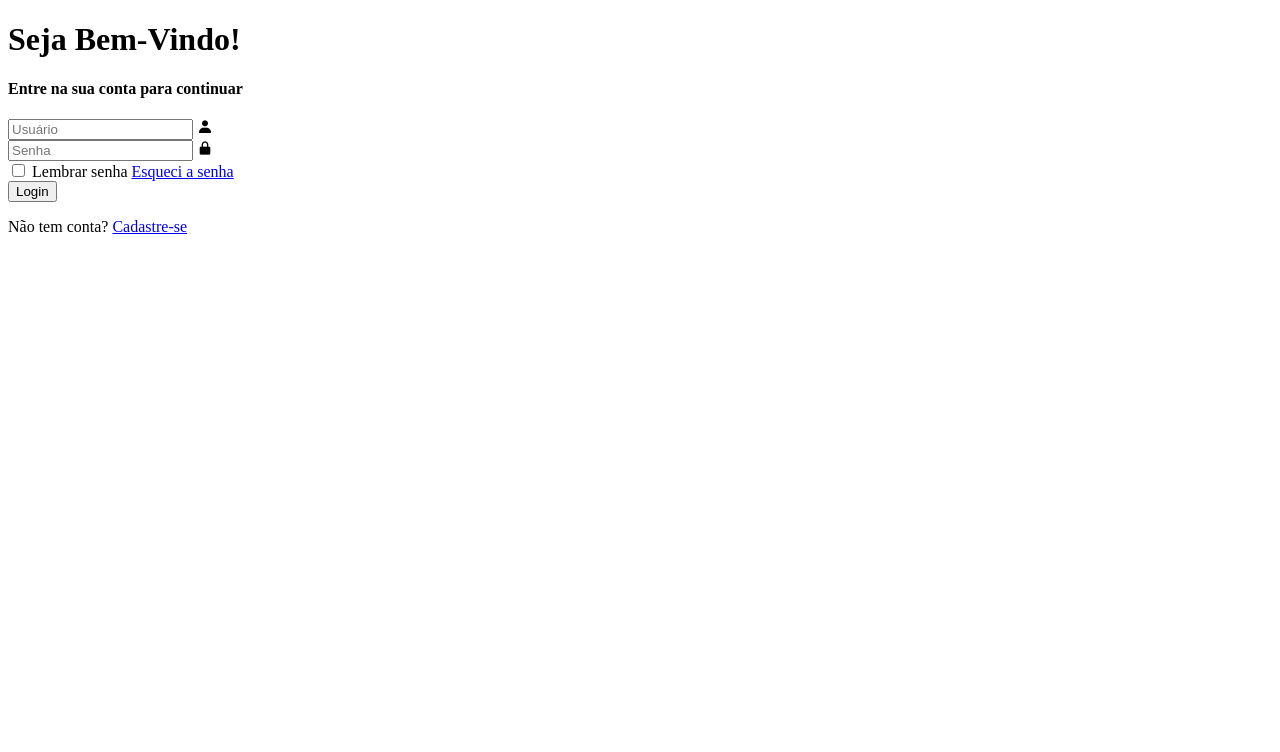
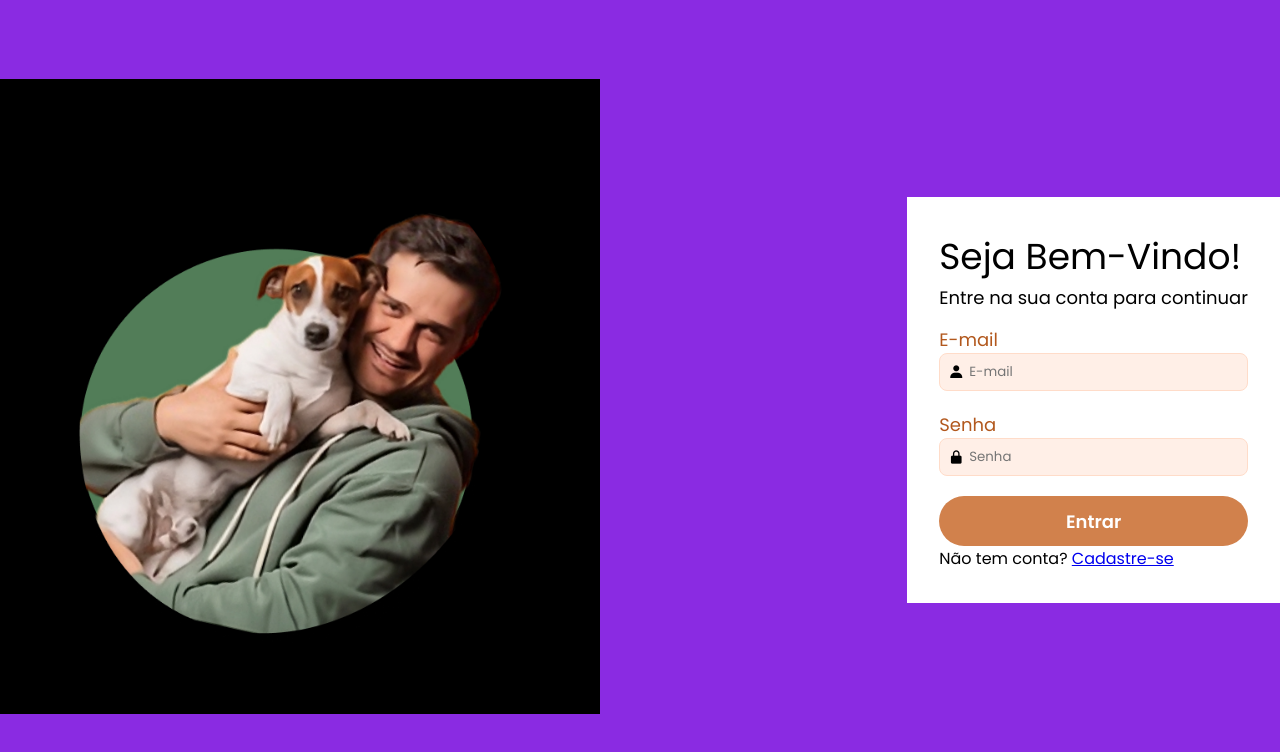
Before and after one commit to PablinyVitoria-Dev/Miss-o-Patinhas, a plain HTML site: page pages/login.html in a window 1280 px wide. Drawn offline with nearby package versions, Linux system fonts and the light colour scheme; a web font is replaced by a local one.

Commit message:
Atualização na tela de login

```diff
--- a/css/login.css
+++ b/css/login.css
@@ -0,0 +1,94 @@
+@import url('https://fonts.googleapis.com/css2?family=Patua+One&family=Poppins:ital,wght@0,100;0,200;0,300;0,400;0,500;0,600;0,700;0,800;0,900;1,100;1,200;1,300;1,400;1,500;1,600;1,700;1,800;1,900&family=Righteous&family=Roboto:ital,wdth,wght@0,75..100,100..900;1,75..100,100..900&family=Sarala:wght@400;700&display=swap');
+
+* {
+  margin:0;
+  padding: 0;
+  box-sizing: border-box;
+  font-family: "Poppins", sans-serif;
+}
+
+body {
+  background-color: aquamarine;
+  display: flex;
+  justify-content: center; /* Posiciona o elemento na horinzontal*/
+}
+
+main{
+background-color: blueviolet; /*cor de fundo */
+height: 100vh;   /* altura da Viewport */
+display: flex; /* Deixa os elementos filhos um do lado do outro*/
+max-width: 1400px; /* Determina o maximo da largura */
+width: 100%;
+align-items: center;
+justify-content: space-between;  /* Faz espaçamento entre elementos*/
+}
+
+.imagem-login img {
+  background-color: black;
+  max-width: 600px;
+}
+
+form {
+  background-color: #ffffff;
+  padding: 32px;
+}
+
+h1 {
+  font-size: 36px;
+  font-weight: 400;
+}
+
+form h4 {
+  font-size: 18px;
+  font-weight: 400; /* peso da fonte grossa- fina*/
+}
+
+.input-box {
+  margin-bottom:20px;
+}
+
+.input-box div{
+border:1px solid #FFDCC9;
+border-radius: 8px;
+display: flex;
+padding: 0 8px;
+align-items: center; /* posicionar o elemnto na vertical*/
+background-color:rgba(255, 220, 201,0.45) ;
+}
+
+.input-box div input{
+  width: 100%;
+  /* background-color: blue; */
+  border: 0px;
+  padding: 8px 0;
+  margin-left: 5px;
+  background-color: transparent;
+}
+
+.input-box label{
+color: #B2581D;
+font-size: 18px;
+font-weight: 400px;
+}
+
+form h4 {
+  margin-bottom: 15px;
+}
+
+.login {
+  width:100%;
+  height: 50px;
+  background-color:#D1814C;
+  border: none;
+  border-radius: 25px;
+  cursor: pointer;
+  font-size: 18px;
+  color: #ffffff;
+  font-weight: 600;
+}
+
+.login:hover {
+  background-color: rgba(255,255,255,.2) ;
+  border: 3px solid rgba (255,255,255,.2);
+  color: #ffffff;
+}
--- a/pages/login.html
+++ b/pages/login.html
@@ -4,34 +4,41 @@
     <meta charset="UTF-8" />
     <link rel="stylesheet" href="../css/login.css" />
     <meta name="viewport" content="width=device-width, initial-scale=1.0" />
-    <link href="https://unpkg.com/boxicons@2.1.4/css/boxicons.min.css" rel="stylesheet"/>
+    <link
+      href="https://unpkg.com/boxicons@2.1.4/css/boxicons.min.css"
+      rel="stylesheet"
+    />
 
     <title>Login</title>
   </head>
   <body>
     <main class="container">
+      <div class="imagem-login">
+        <img src="../assets/icons/ImagemLogin.png" alt="" />
+      </div>
+
       <form>
         <h1>Seja Bem-Vindo!</h1>
         <h4>Entre na sua conta para continuar</h4>
-        <div class="input-box">
-          <input placeholder="Usuário" type="email" />
-          <i class="bx bxs-user"></i>
+        <div class="input-box email">
+          <label for="">E-mail</label>
+          <div>
+            <i class="bx bxs-user"></i>
+            <input placeholder="E-mail" type="email" />
+          </div>
         </div>
-        <div class="input-box">
-          <input placeholder="Senha" type="password" />
-          <i class="bx bxs-lock-alt"></i>
+        <div class="input-box senha">
+          <label for="">Senha</label>
+          <div>
+            <i class="bx bxs-lock-alt"></i>
+            <input placeholder="Senha" type="password" />
+          </div>
         </div>
 
-        <div class="remember-forgot">
-          <label>
-            <input type="checkbox" />
-            Lembrar senha
-          </label>
-          <a href="#">Esqueci a senha</a>
-        </div>
-        <button type="submit" class="login">Login</button>
+        <button type="submit" class="login">Entrar</button>
         <div class="register-link">
-          <p> Não tem conta? <a href="#">Cadastre-se</a><p>
+          <p>Não tem conta? <a href="./cadastrologin.html">Cadastre-se</a></p>
+          <p></p>
         </div>
       </form>
     </main>
```
Also changed, not shown: pages/cadastrologin.html (+2 -4 lines), assets/icons/ImagemLogin.png (added).
